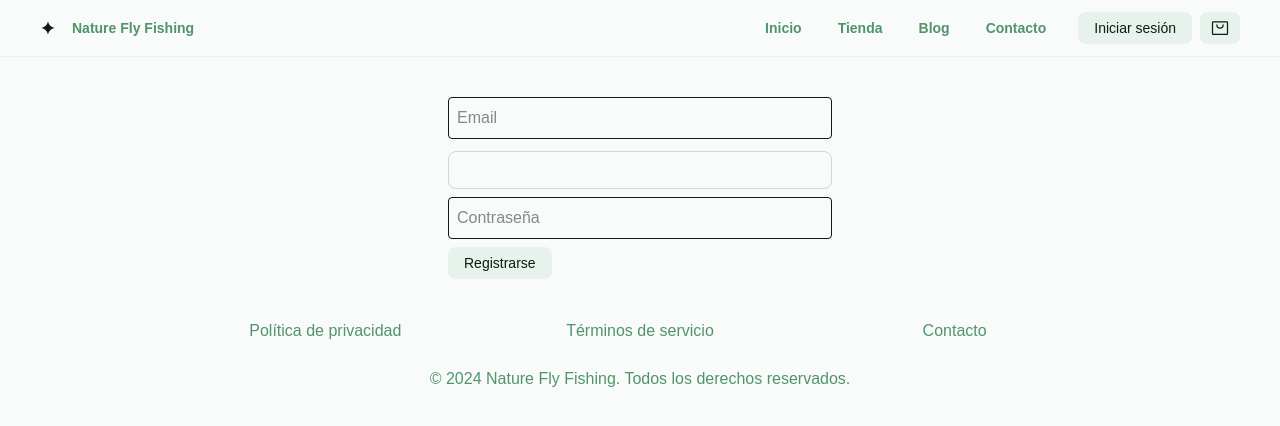
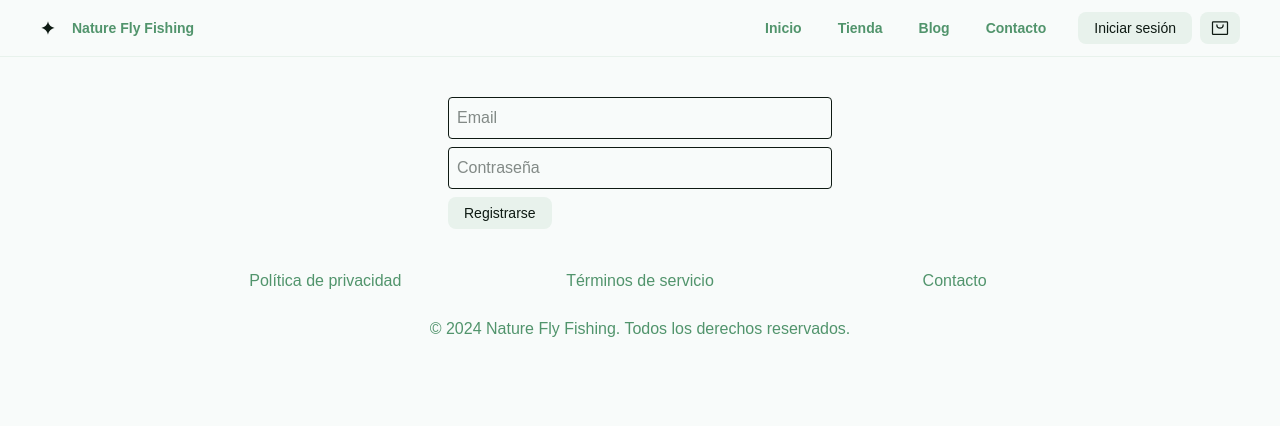
Before and after one commit to srg1995/nature-fly-fishing, a Next.js app: page /register in a window 1280 px wide. Shown: the top 426 px of the page. Built offline with nearby package versions, Linux system fonts and the light colour scheme; no server answers.

Commit message:
clean form

```diff
--- a/src/app/register/components/Form.tsx
+++ b/src/app/register/components/Form.tsx
@@ -67,7 +67,7 @@ export default function Form() {
               {errors.email.message}
             </span>
           )}
-          <InputText />
+
           <input
             type="password"
             placeholder="Contraseña"
```
